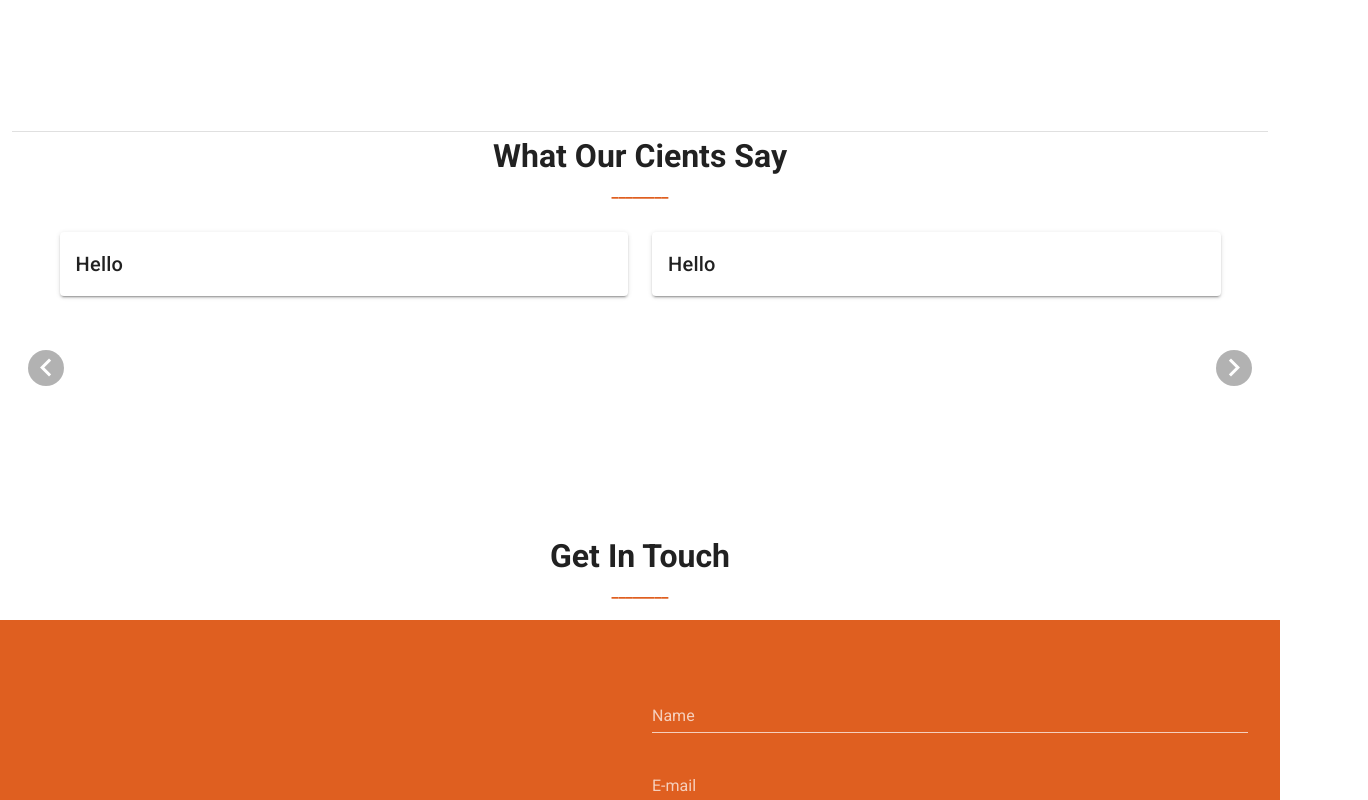
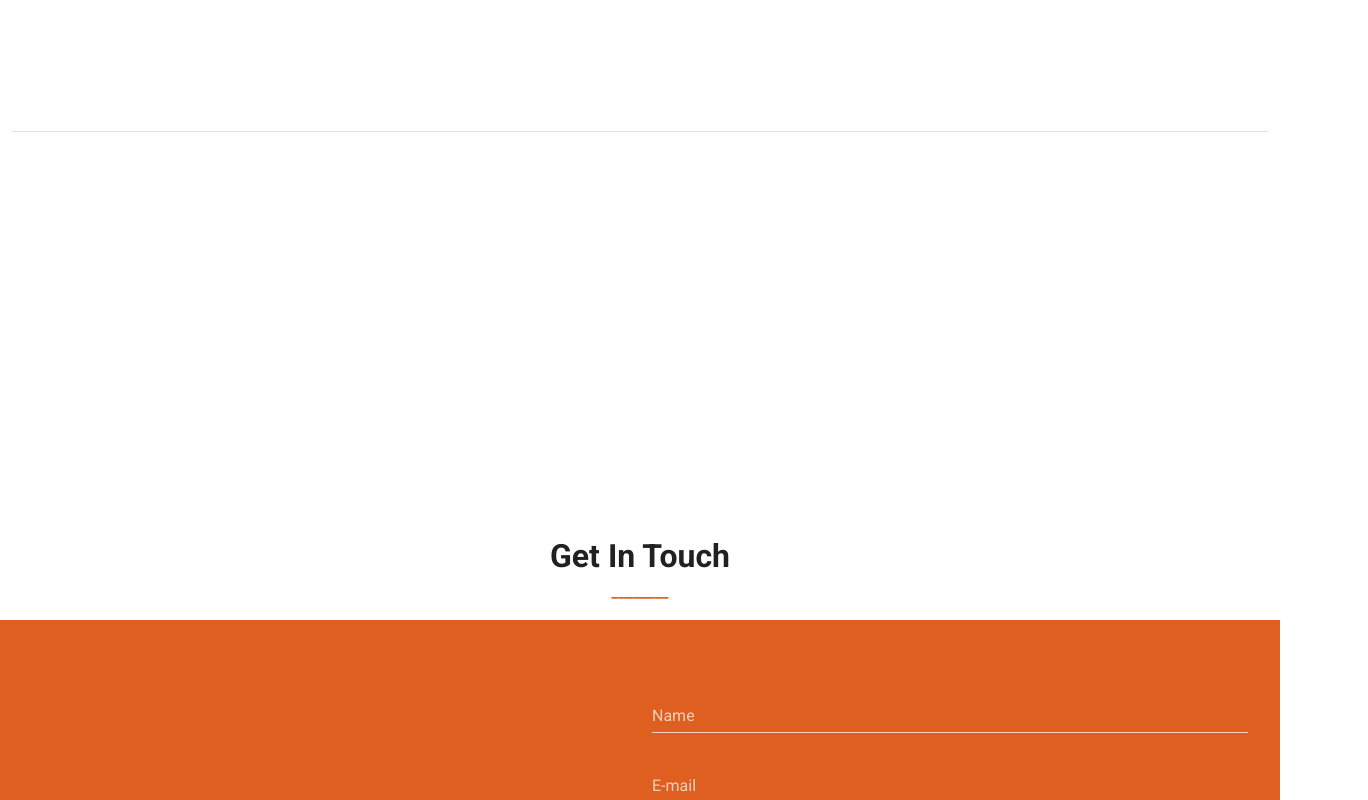
Before and after one commit to preciousaang/dexhub, a Nuxt app: page / in a window 1280 px wide. Shown: the part 1480-2280 px from the top of the page, 1368 px wide, since content can reach past the window. Built offline with nearby package versions, Linux system fonts and the light colour scheme.

Commit message:
Added testimonial carousel

```diff
--- a/pages/index.vue
+++ b/pages/index.vue
@@ -185,13 +185,20 @@
         </v-row>
       </v-container>
       <v-divider />
-      <h1 class="text-center">
+      <h1 data-aos="fade-left" data-aos-duration="1500" data-aos-easing="linear" class="text-center">
         What Our Cients Say
       </h1>
-      <p style="color: #df5f20; font-weight: bold;" class="text-center">
+      <p data-aos="fade-right" data-aos-duration="1500" data-aos-easing="linear" style="color: #df5f20; font-weight: bold;" class="text-center">
         ________
       </p>
-      <v-carousel hide-delimiter-background delimiter-icon="mdi-minus" height="300">
+      <v-carousel
+        data-aos="zoom-in"
+        data-aos-duration="1500"
+        data-aos-easing="linear"
+        hide-delimiter-background
+        delimiter-icon="mdi-minus"
+        height="300"
+      >
         <v-carousel-item v-for="n in 5" :key="n">
           <v-sheet height="100%" tile>
             <v-container>
```
